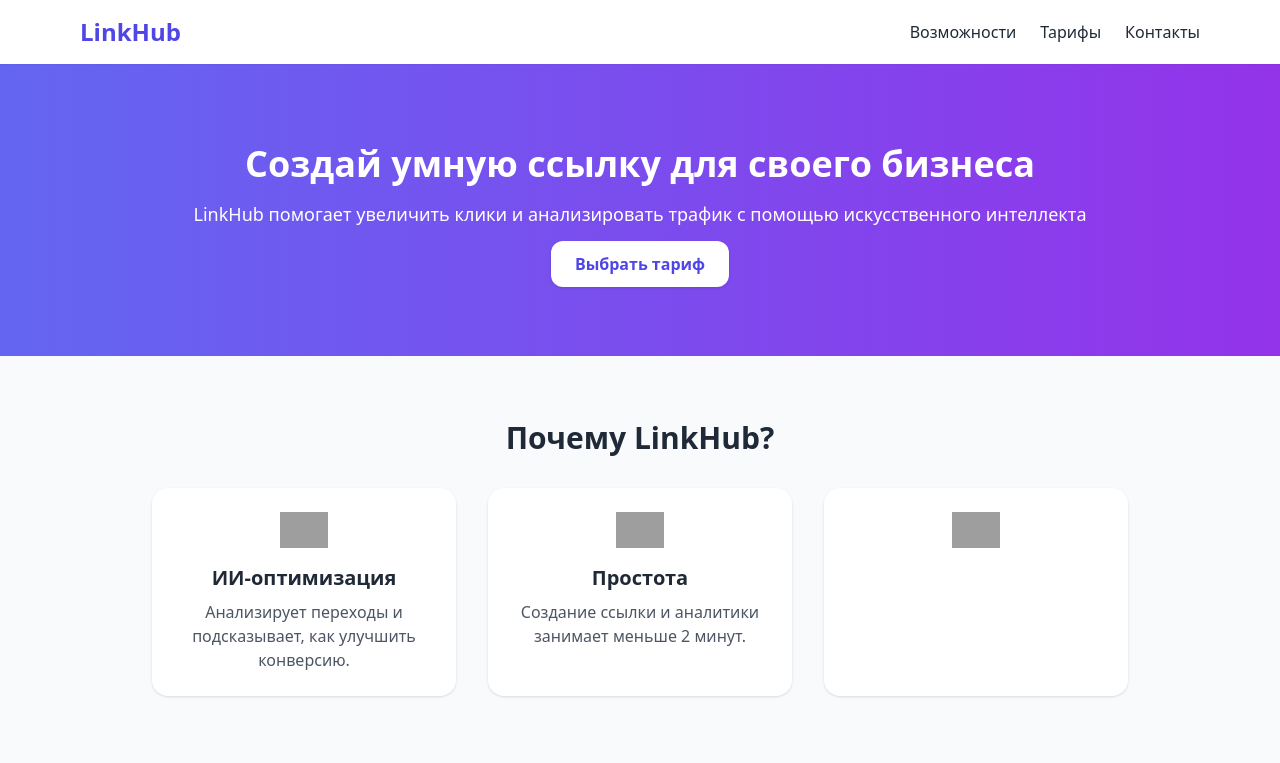
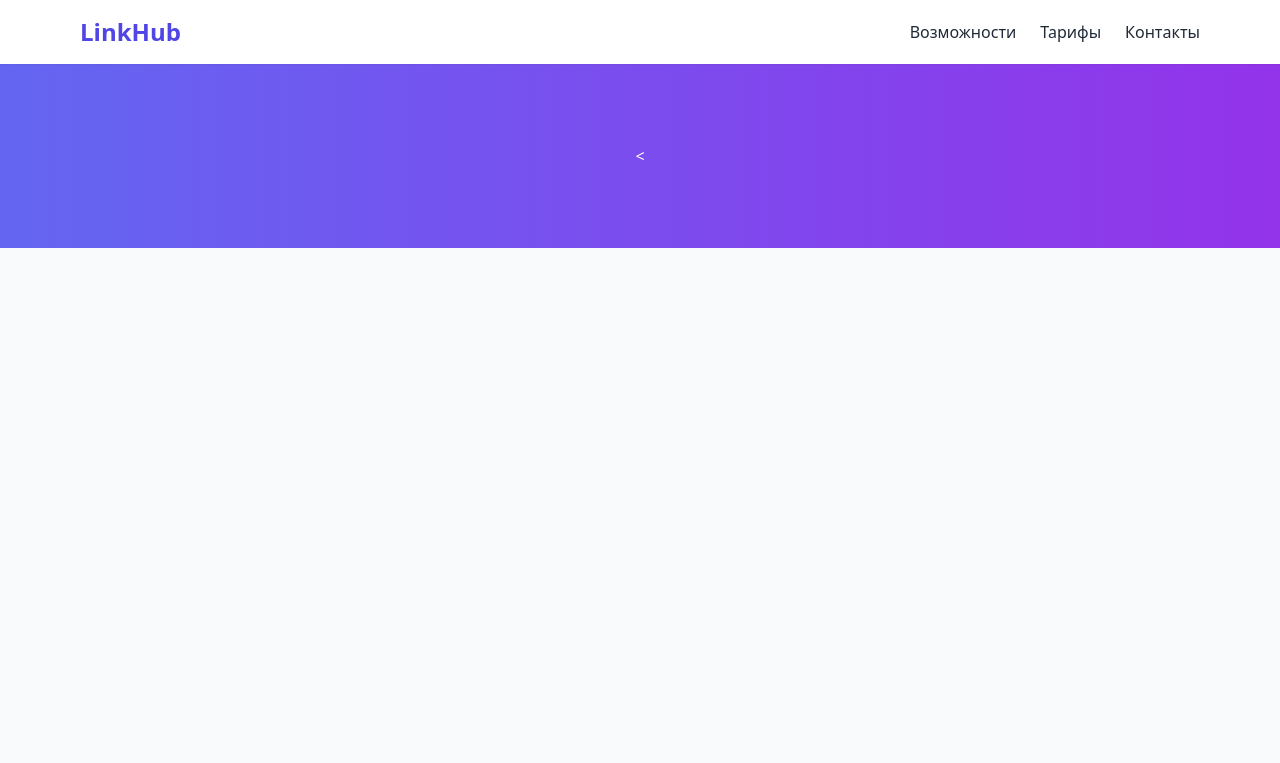
Before and after one commit to mixalich28101983-rgb/linkhub, a plain HTML site: page index.html in a window 1280 px wide. Drawn offline with nearby package versions, Linux system fonts and the light colour scheme; grey boxes are pictures that could not be loaded.

Commit message:
Update index.html

```diff
--- a/index.html
+++ b/index.html
@@ -23,24 +23,4 @@
 
   <!-- ГЕРО-БЛОК -->
   <section class="text-center py-20 bg-gradient-to-r from-indigo-500 to-purple-600 text-white">
-    <h2 class="text-4xl font-bold mb-4">Создай умную ссылку для своего бизнеса</h2>
-    <p class="text-lg mb-6">LinkHub помогает увеличить клики и анализировать трафик с помощью искусственного интеллекта</p>
-    <a href="#pricing" class="bg-white text-indigo-600 font-semibold px-6 py-3 rounded-xl shadow hover:bg-gray-100 transition">Выбрать тариф</a>
-  </section>
-
-  <!-- БЛОК ВОЗМОЖНОСТЕЙ -->
-  <section id="features" class="max-w-5xl mx-auto py-16 px-6 text-center">
-    <h3 class="text-3xl font-bold mb-8">Почему LinkHub?</h3>
-    <div class="grid md:grid-cols-3 gap-8">
-      <div class="bg-white p-6 rounded-2xl shadow hover:shadow-lg transition">
-        <img src="https://cdn-icons-png.flaticon.com/512/1048/1048953.png" class="w-12 mx-auto mb-4" alt="icon">
-        <h4 class="text-xl font-semibold mb-2">ИИ-оптимизация</h4>
-        <p class="text-gray-600">Анализирует переходы и подсказывает, как улучшить конверсию.</p>
-      </div>
-      <div class="bg-white p-6 rounded-2xl shadow hover:shadow-lg transition">
-        <img src="https://cdn-icons-png.flaticon.com/512/1828/1828884.png" class="w-12 mx-auto mb-4" alt="icon">
-        <h4 class="text-xl font-semibold mb-2">Простота</h4>
-        <p class="text-gray-600">Создание ссылки и аналитики занимает меньше 2 минут.</p>
-      </div>
-      <div class="bg-white p-6 rounded-2xl shadow hover:shadow-lg transition">
-        <img src="https://cdn-icons-png.flaticon.com/512/1006/1006771.png" class="w-12 mx-auto mb-4" alt="icon">
+    <
```
